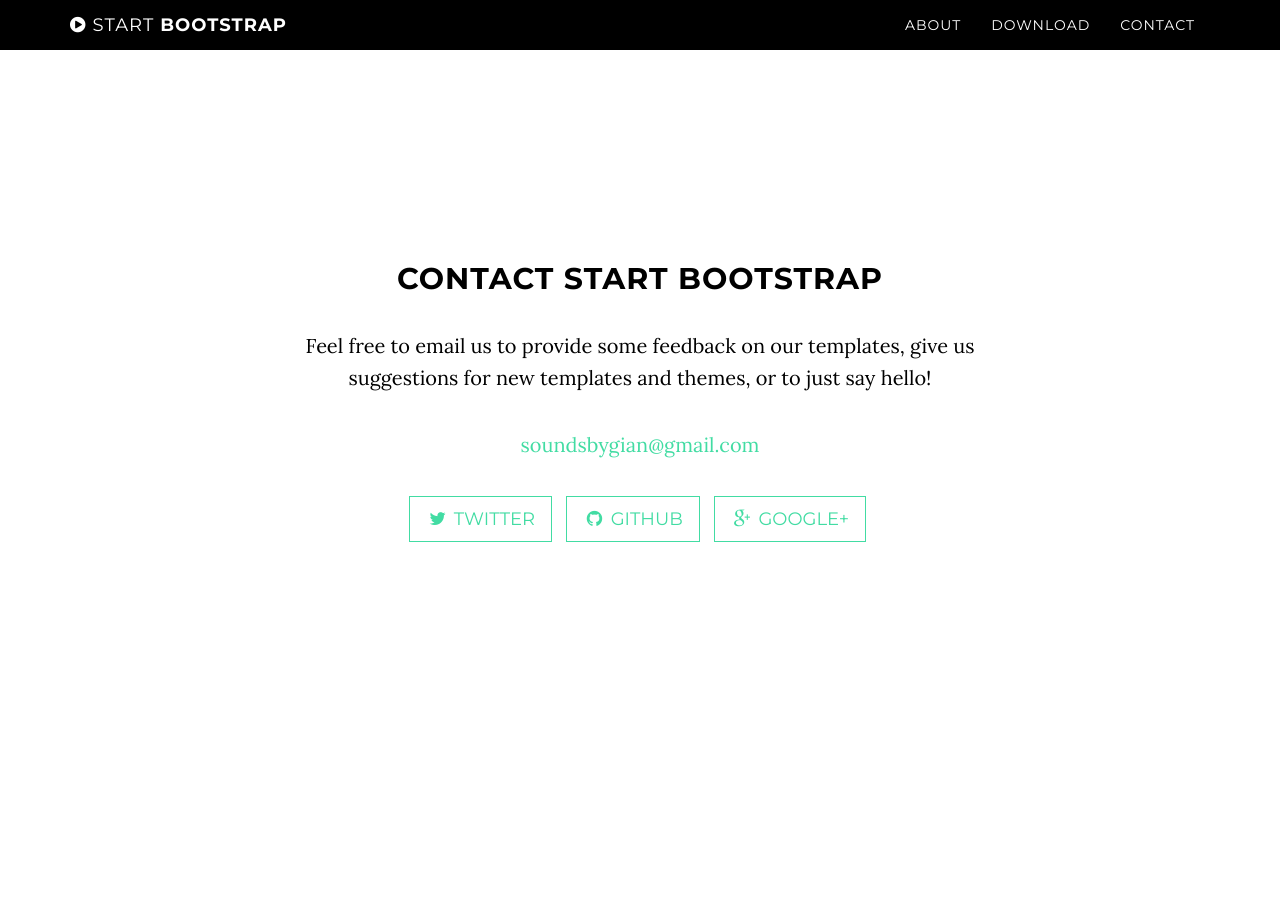
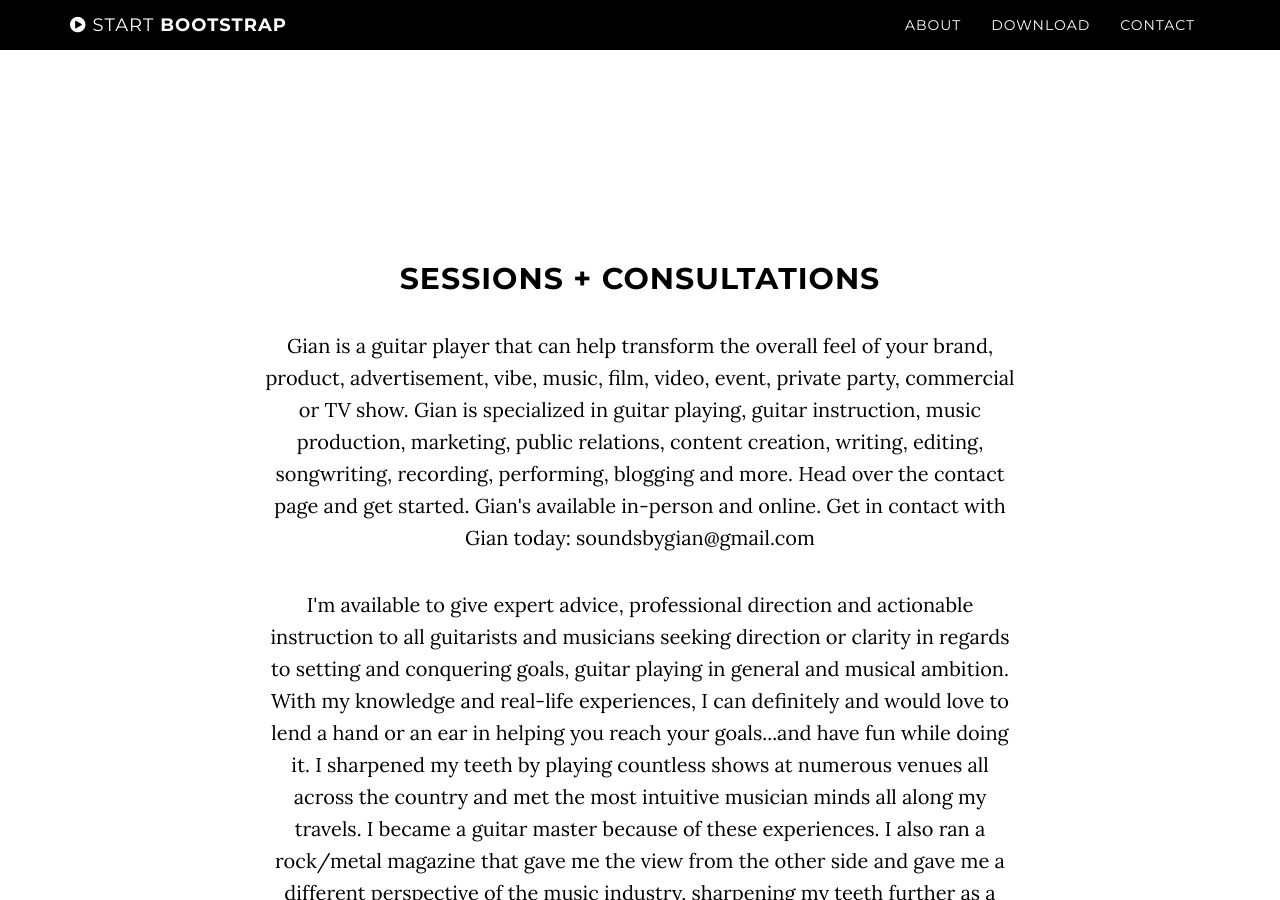
Before and after one commit to gianguitar/gsolo.github.io, a Jekyll site: the page built from index.html, in a window 1280 px wide and 900 px high, scrolled down 2412 px. Built offline with Jekyll 4.4.1, drawn with Linux system fonts in a browser that asks for light colours; some of the changed text lies outside the part shown.

Commit message:
Update index.html

```diff
--- a/index.html
+++ b/index.html
@@ -48,6 +48,29 @@
     </div>
 </section>
 
+<section id="session" class="container content-section text-center">
+    <div class="row">
+        <div class="col-lg-8 col-lg-offset-2">
+            <h2>Sessions + Consultations</h2>
+            <p>Gian is a guitar player that can help transform the overall feel of your brand, product, advertisement, vibe, music, film, video, event, private party, commercial or TV show. Gian is specialized in guitar playing, guitar instruction, music production, marketing, public relations, content creation, writing, editing, songwriting, recording, performing, blogging and more. Head over the contact page and get started. Gian's available in-person and online. Get in contact with Gian today: soundsbygian@gmail.com</p>
+            <p>I'm available to give expert advice, professional direction and actionable instruction to all guitarists and musicians seeking direction or clarity in regards to setting and conquering goals, guitar playing in general and musical ambition. With my knowledge and real-life experiences, I can definitely and would love to lend a hand or an ear in helping you reach your goals...and have fun while doing it. I sharpened my teeth by playing countless shows at numerous venues all across the country and met the most intuitive musician minds all along my travels. I became a guitar master because of these experiences. I also ran a rock/metal magazine that gave me the view from the other side and gave me a different perspective of the music industry, sharpening my teeth further as a professional musician and guitar master. Below, are some example topics that we can cover.</p>
+        </div>
+    </div>
+</section>
+
+<!-- Download Section -->
+<section id="download" class="content-section text-center">
+    <div class="download-section">
+        <div class="container">
+            <div class="col-lg-8 col-lg-offset-2">
+                <h2>Music</h2>
+                <p>You can download my new song "Run Away" from Bandcamp or Soundcloud.</p>
+                <a href="http://startbootstrap.com/template-overviews/grayscale/" class="btn btn-default btn-lg">Visit Download Page</a>
+            </div>
+        </div>
+    </div>
+</section>
+
 <!-- Contact Section -->
 <section id="contact" class="container content-section text-center">
     <div class="row">
```
